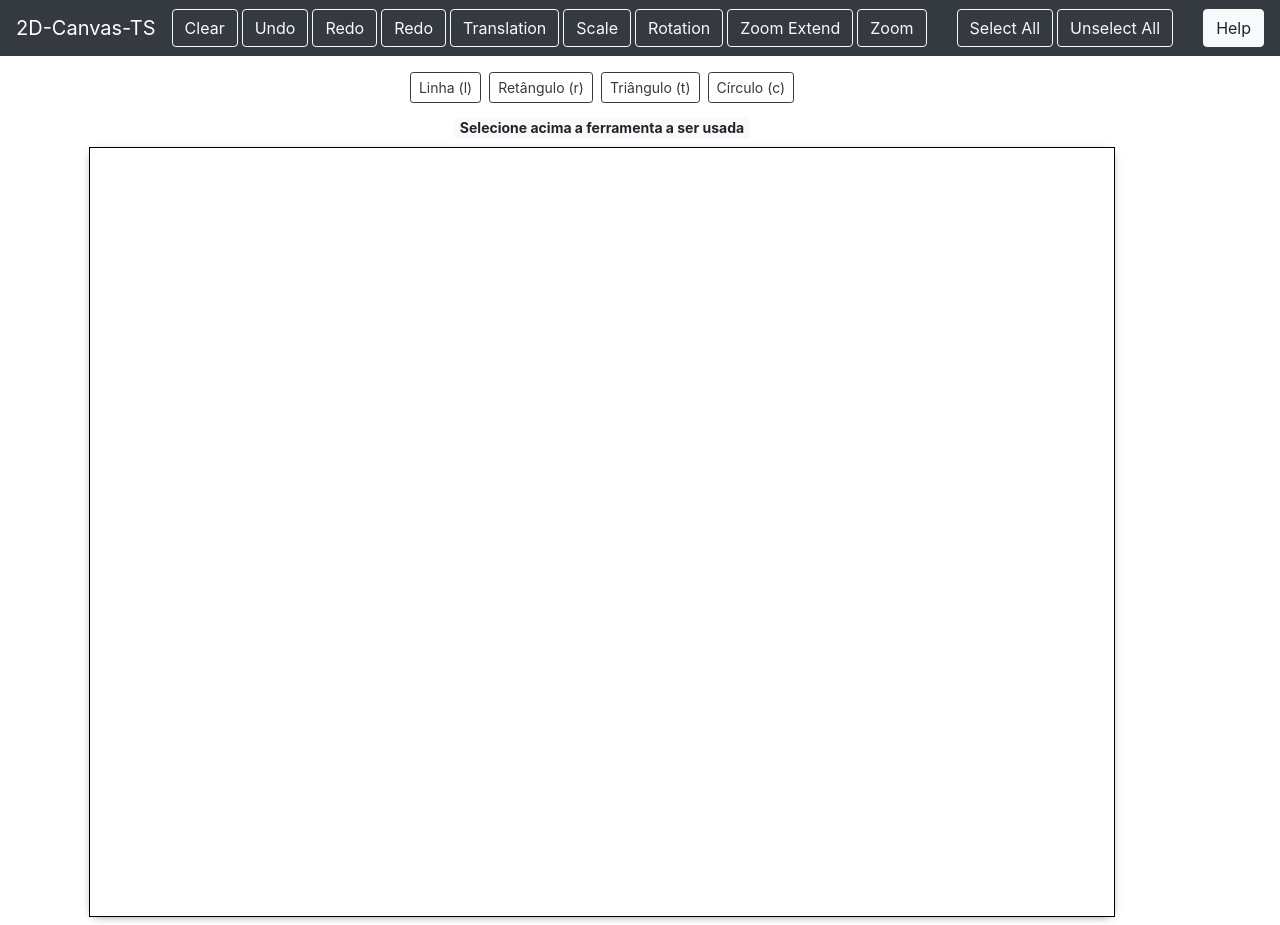
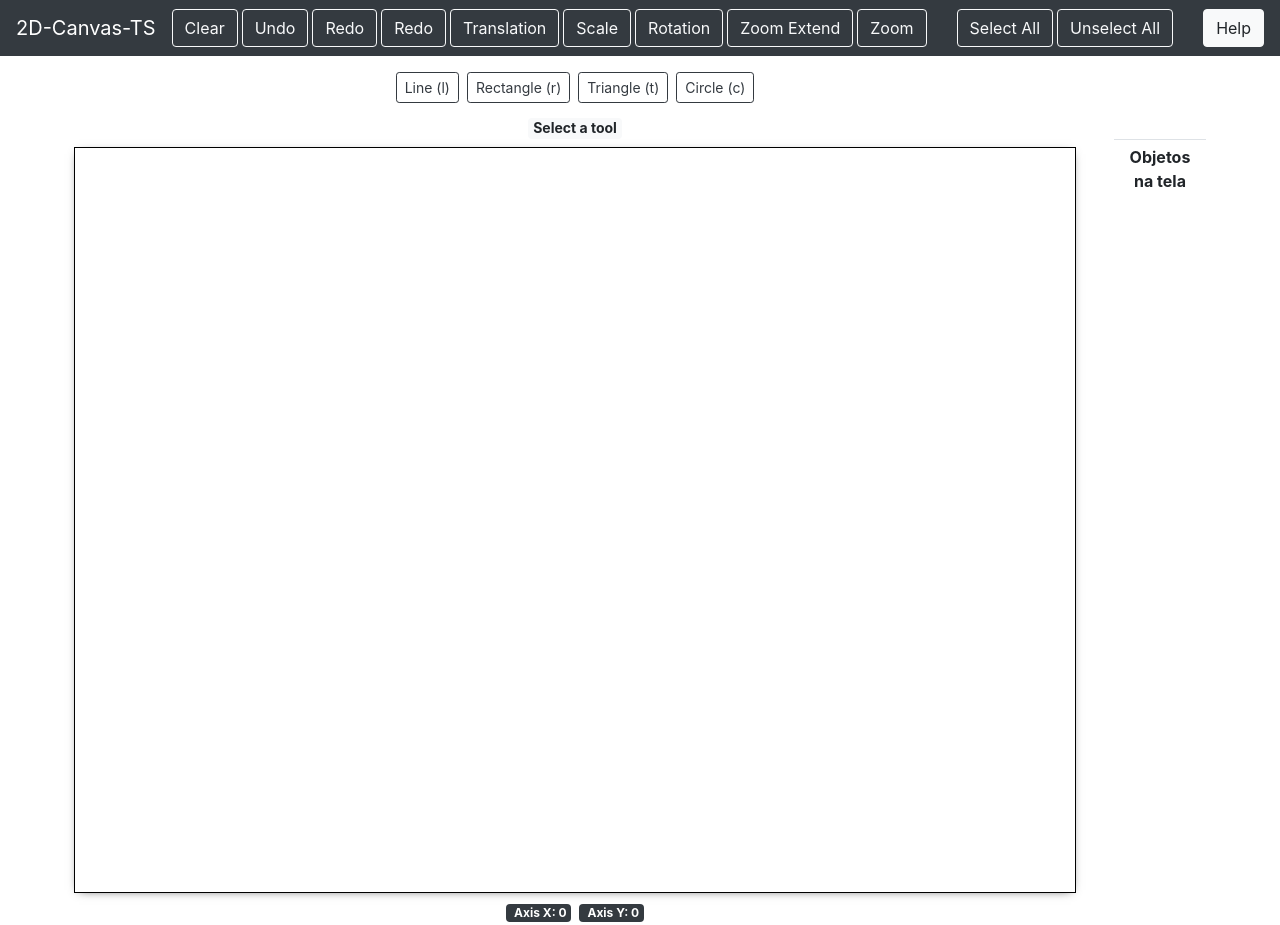
Before and after one commit to Viniciusvcr/2d-canvas-ts, a React (Create React App) app: page / in a window 1280 px wide. Shown: the top 925 px of the page. Built offline with nearby package versions, Linux system fonts and the light colour scheme.

Commit message:
english names

```diff
--- a/src/Components/Canvas.tsx
+++ b/src/Components/Canvas.tsx
@@ -23,9 +23,14 @@ export default function Canvas() {
 
   return (
     <div className="container">
-      <div className="cointainer" id="center">
       <div className="row align-items-start">
-          <div className="col m-1" id="conteudo-left">
+        <div
+          className="cointainer"
+          id="center"
+          style={{ margin: "0 auto", textAlign: "center" }}
+        >
+          <div className="row align-items-start">
+            <div className="col m-1 box" id="conteudo-left">
               <div style={{ textAlign: "center" }}>
                 <div style={{ paddingTop: "8px", paddingBottom: "8px" }}>
                   <Button
@@ -33,28 +38,28 @@ export default function Canvas() {
                     className="btn btn-outline-dark btn-sm m-1"
                     id="lineButton"
                   >
-                  Linha (l)
+                    Line (l)
                   </Button>
                   <Button
                     variant="outline-light"
                     className="btn btn-outline-dark btn-sm m-1"
                     id="rectButton"
                   >
-                  Retângulo (r)
+                    Rectangle (r)
                   </Button>
                   <Button
                     variant="outline-light"
                     className="btn btn-outline-dark btn-sm m-1"
                     id="triangleButton"
                   >
-                  Triângulo (t)
+                    Triangle (t)
                   </Button>
                   <Button
                     variant="outline-light"
                     className="btn btn-outline-dark btn-sm m-1"
                     id="circleButton"
                   >
-                  Círculo (c)
+                    Circle (c)
                   </Button>
                 </div>
                 <div>
@@ -63,14 +68,14 @@ export default function Canvas() {
                     style={{ fontSize: "14px" }}
                     id="currentTask"
                   >
-                  Selecione acima a ferramenta a ser usada
+                    Select a tool
                   </span>
                 </div>
                 <div style={{ paddingTop: "8px" }}>
                   <canvas
                     id="canvas"
-                  width={1024}
-                  height={768}
+                    width={1000}
+                    height={744}
                     style={{
                       border: "1px solid black",
                       boxShadow: "0px 2px 10px -5px rgba(0,0,0,0.75)",
@@ -80,28 +85,31 @@ export default function Canvas() {
                     }}
                   ></canvas>
                   <div>
-                  <Button
-                    className="btn btn-outline-dark btn-sm m-1"
-                    variant="outline-light"
+                    <span
+                      className="badge badge-dark m-1"
                       id="xAxis"
                       style={{ paddingLeft: "8px" }}
                     >
-                    Eixo X: {position?.x}
-                  </Button>
-                  <Button
-                    className="btn btn-outline-dark btn-sm m-1"
-                    variant="outline-light"
+                      Axis X: {position?.x}
+                    </span>
+                    <span
+                      className="badge badge-dark m-1"
                       id="yAxis"
                       style={{ paddingLeft: "8px" }}
                     >
-                    Eixo Y: {position?.y}
-                  </Button>
+                      Axis Y: {position?.y}
+                    </span>
                   </div>
                 </div>
               </div>
             </div>
-          <div className="col m-1" id="conteudo-right">
+            <div
+              className="col m-1 box"
+              id="conteudo-right"
+              style={{ paddingTop: "79px" }}
+            >
               <ObjectList />
+            </div>
           </div>
         </div>
       </div>
--- a/src/Components/ObjectList.tsx
+++ b/src/Components/ObjectList.tsx
@@ -1,7 +1,15 @@
-import React, { Component } from "react";
+import React, { Component, Fragment } from "react";
 
 export default class ObjectList extends Component {
   render() {
-    return <div></div>;
+    return (
+      <Fragment>
+        <table className="table table-sm table-hover" id="object-table">
+          <tr>
+            <th>Objetos na tela</th>
+          </tr>
+        </table>
+      </Fragment>
+    );
   }
 }
```
Lines whose indentation alone changed are shown as unchanged.
